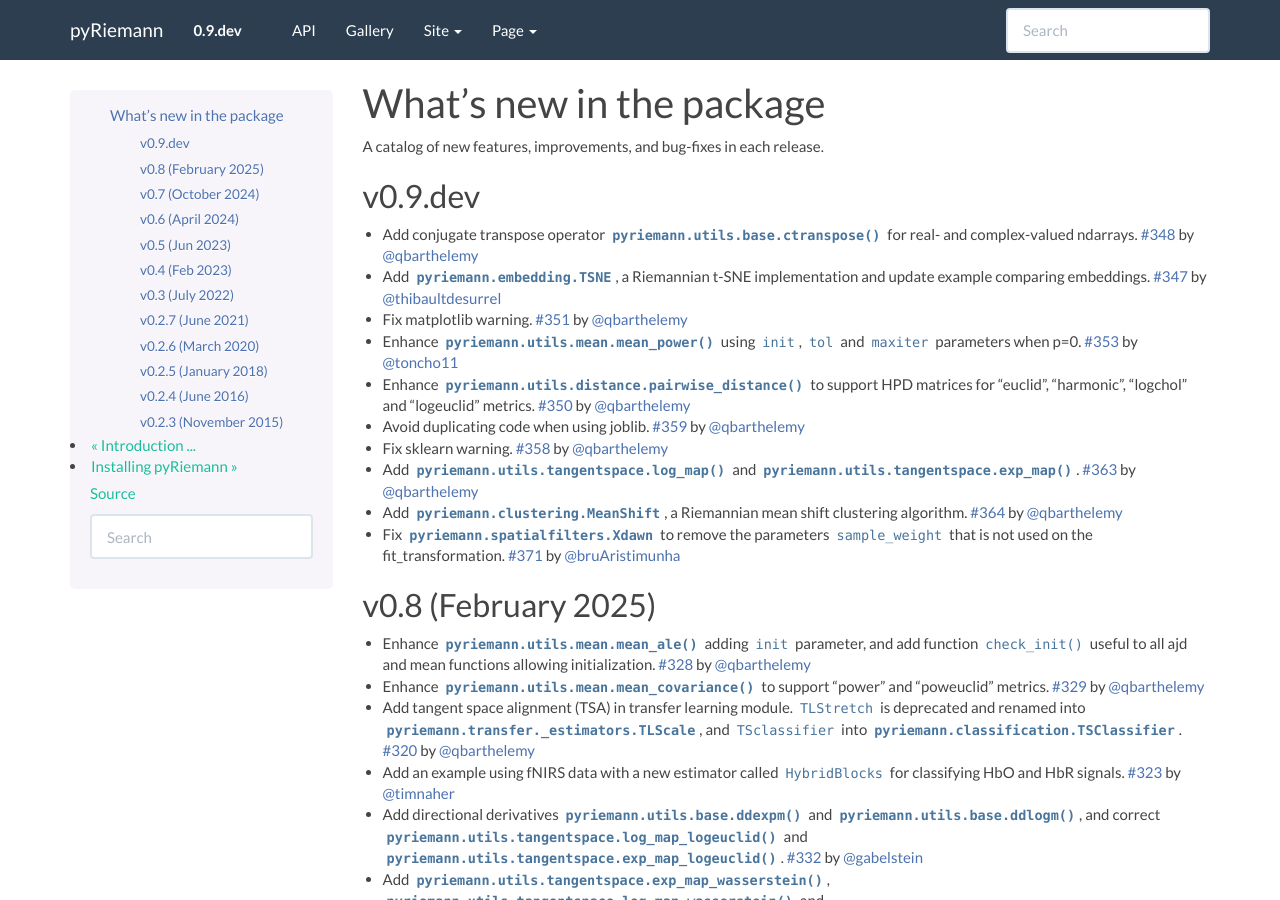
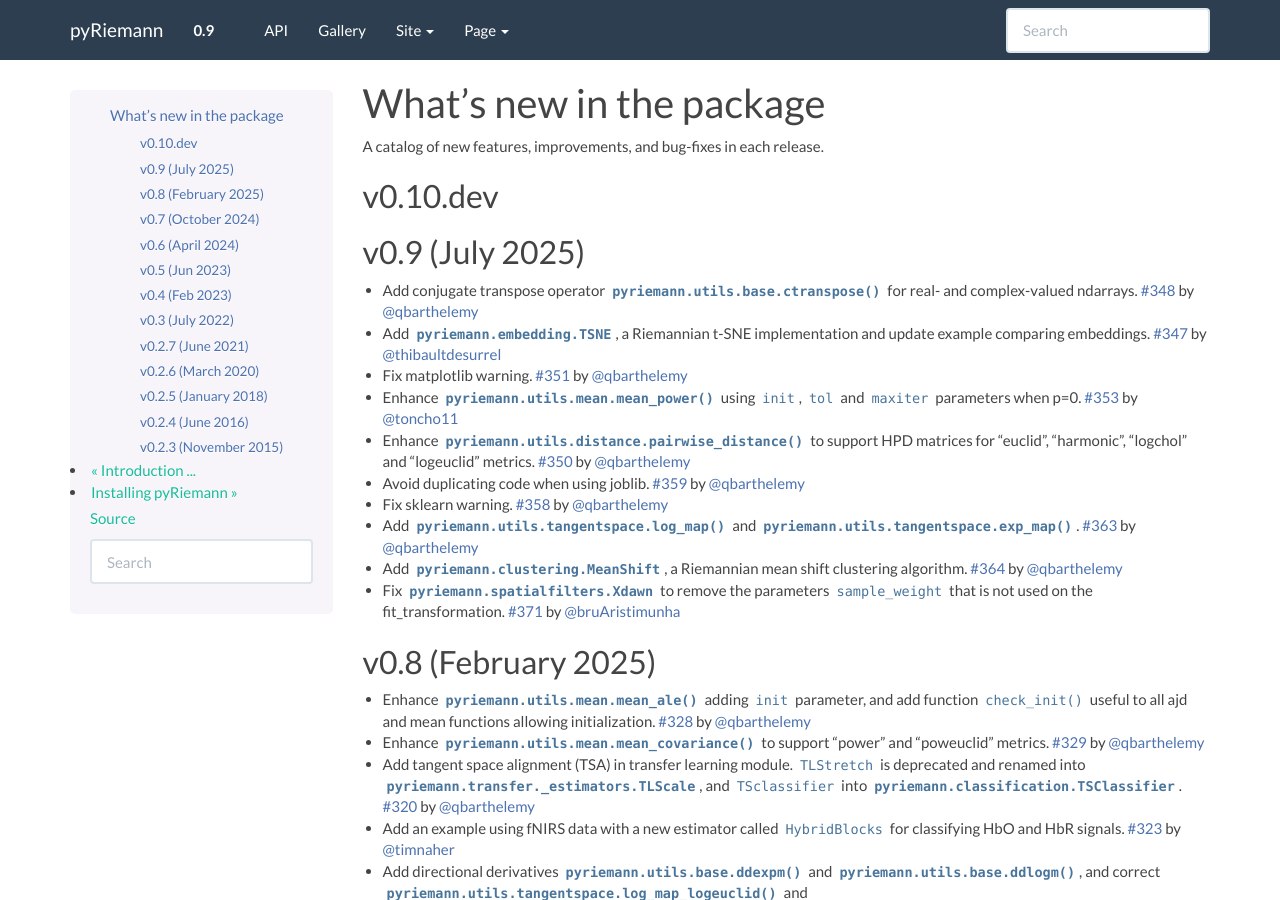
Before and after one commit to pyRiemann/pyRiemann, a Sphinx documentation site: the page built from doc/whatsnew.rst, in a window 1280 px wide and 900 px high. Built offline with Sphinx 7.4.7, drawn with Linux system fonts in a browser that asks for light colours; pages that are not in the unit, such as notebooks, are missing from menus.

Commit message:
prepare release 0.9 (#372)

```diff
--- a/doc/whatsnew.rst
+++ b/doc/whatsnew.rst
@@ -7,8 +7,11 @@ What's new in the package
 
 A catalog of new features, improvements, and bug-fixes in each release.
 
-v0.9.dev
+v0.10.dev
 --------
+
+v0.9 (July 2025)
+----------------
 
 - Add conjugate transpose operator :func:`pyriemann.utils.base.ctranspose` for real- and complex-valued ndarrays. :pr:`348` by :user:`qbarthelemy`
 
--- a/pyriemann/_version.py
+++ b/pyriemann/_version.py
@@ -1 +1 @@
-__version__ = '0.9.dev'
+__version__ = '0.9'
```
Also changed, not shown: README.md (+2 -2 lines).
